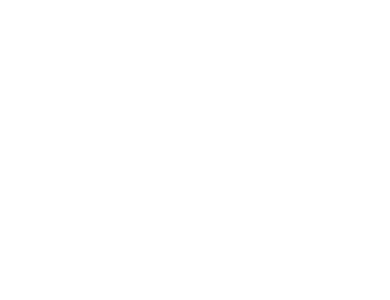
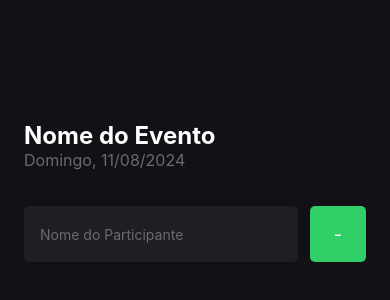
Before and after one commit to joaomalfatti/eventMy, a React Native app: screen / in a window 390 px wide. Shown: the part 60-360 px from the top of the page. Built offline with nearby package versions, Linux system fonts and the light colour scheme.

Commit message:
[New] - A viewform, eventinput was placed, we created the states of the ements and I also finished with the button.

```diff
--- a/App.tsx
+++ b/App.tsx
@@ -1,11 +1,20 @@
+import Home from "@screens/Home";
 import { StatusBar } from "react-native";
+
 
 export default function App() {
   return (
-    <StatusBar
-      barStyle="light-content"
-      backgroundColor="transparent"
-      translucent
-    />
+    <>
+      <StatusBar
+        barStyle="light-content"
+        backgroundColor="transparent"
+        translucent
+      />
+      <Home
+        eventname = "Nome do Evento"
+        eventdate = "Domingo, 11/08/2024"
+        buttontext = "-"
+      />
+    </>
   );
 }
--- a/src/screens/Home/index.tsx
+++ b/src/screens/Home/index.tsx
@@ -0,0 +1,53 @@
+
+import { TouchableOpacity } from "react-native";
+import { Container,EventName, EventDate, ViewForm, EventInput, ButtonText, ButtonTouch } from "./styles";
+import { useState } from "react";
+
+type Props = {
+  eventname: string;
+  eventdate: string;
+  buttontext: string;
+
+}
+
+export default function Home({ eventname, eventdate, buttontext}: Props){
+  /*Esse aqui estado da lista dos participantes*/
+  const [participants, setParticipante] = useState<string[]>([]);
+
+  /*Esse aqui estado dos participantes*/
+  const [participantName, setParticipantName] = useState('');
+
+  return(
+    <Container>
+
+      {/* Aqui onde aparece o nome do evento. */}
+      <EventName>
+        {eventname}
+      </EventName>
+
+      {/* Aqui onde aparece quando é o evento. */}
+      <EventDate>
+        {eventdate}
+      </EventDate>
+
+      {/* View Form */}
+      <ViewForm>
+        <EventInput
+          placeholder='Nome do Participante'
+          placeholderTextColor='#6B6B6B'
+          onChangeText={setParticipantName}
+          value={participantName}
+        />
+
+        <ButtonTouch
+          onPress={() =>{}}
+        >
+          <ButtonText>
+            {buttontext}
+          </ButtonText>
+        </ButtonTouch>
+      </ViewForm>
+
+    </Container>
+  )
+}
--- a/src/screens/Home/styles.ts
+++ b/src/screens/Home/styles.ts
@@ -6,37 +6,37 @@
   padding: 24px;
 `;
 
-export const EventName = styled.View`
+export const EventName = styled.Text`
   color: #FFFFFF;
   font-size: 24px;
   font-weight: bold;
   margin-top: 46%;
 `;
 
-export const EventDate = styled.View`
+export const EventDate = styled.Text`
   color: #6b6b6b;
   font-size: 16px;
 `;
 
-export const EventInput = styled.View`
+export const EventInput = styled.TextInput`
   height: 56px;
   background-color: #1F1E25;
-  border-radius: 5;
-  color: "#FFFFFF";
+  border-radius: 5px;
+  color: #FFFFFF;
   padding: 16px;
   flex: 1;
-  margin-right: 12;
+  margin-right: 12px;
 `;
 
-export const ButtonText = styled.View`
+export const ButtonText = styled.Text`
   color: #FFF;
   font-size: 18px;
 `;
 
-export const ButtonTouch = styled.View`
+export const ButtonTouch = styled.TouchableOpacity`
   width: 56px;
   height: 56px;
-  border-radius: 5;
+  border-radius: 5px;
   background-color: #31CF67;
   align-items: center;
   justify-content: center;
```
